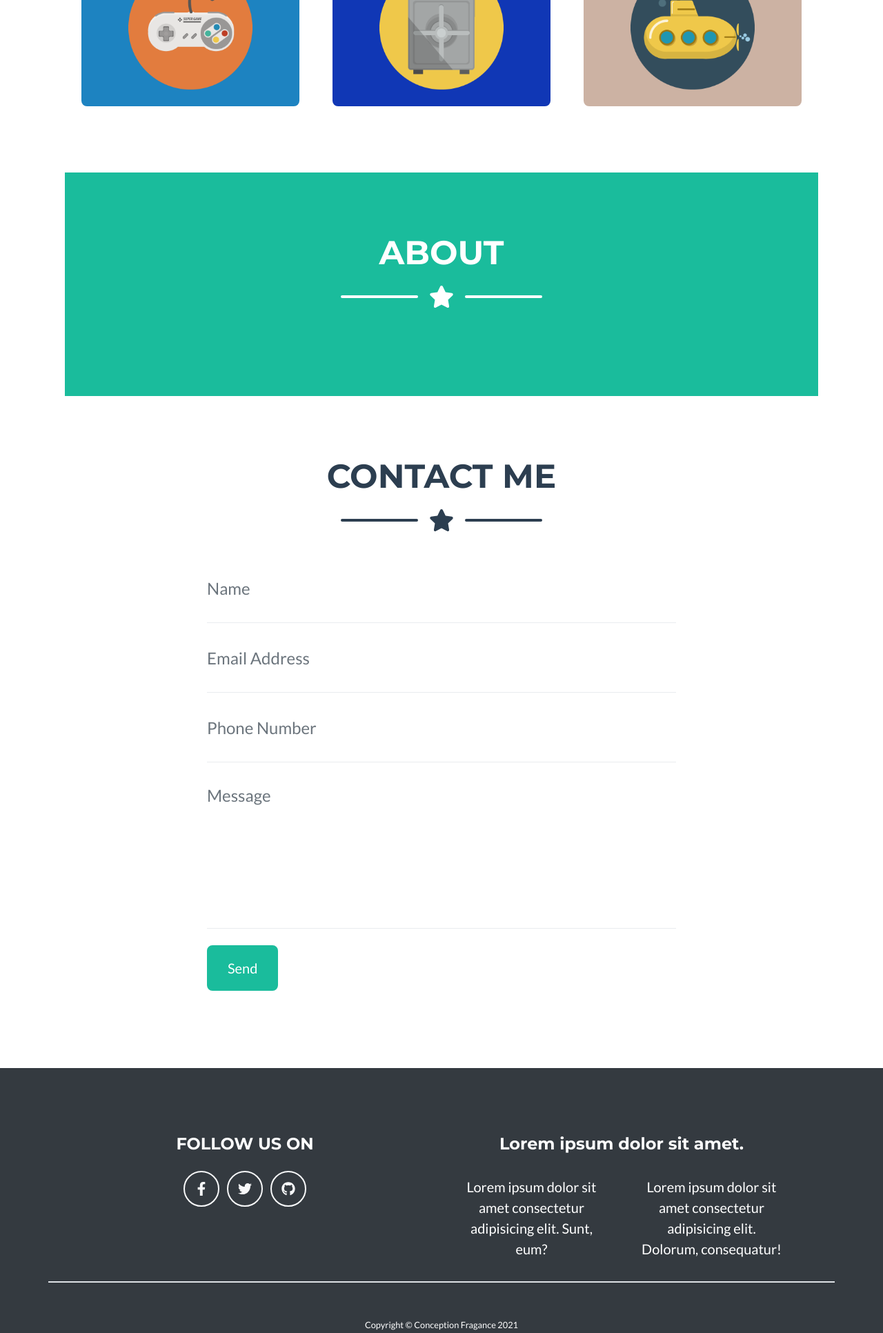
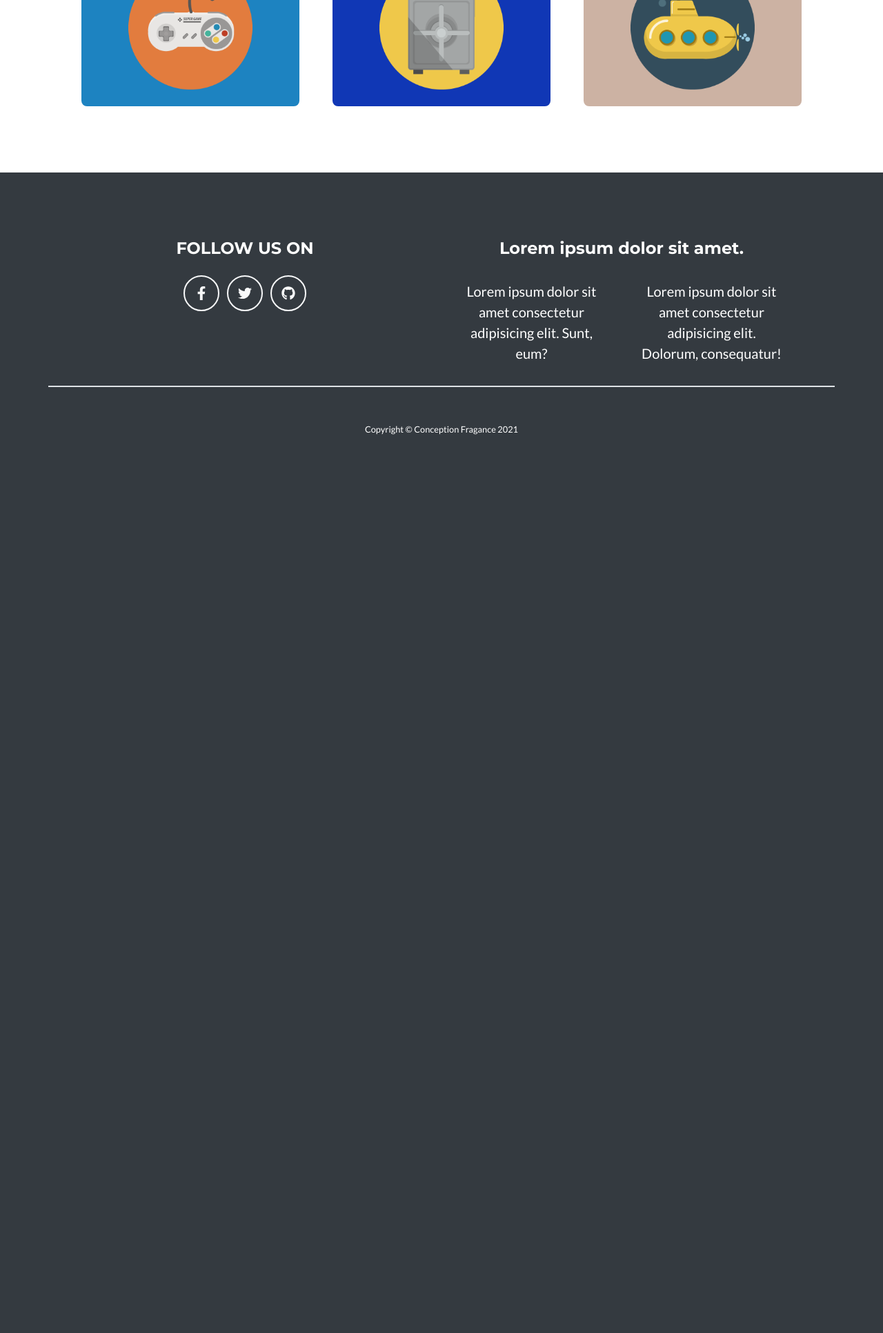
Before and after one commit to mframosg/FraganceStore, a Laravel app: page / in a window 1280 px wide. Shown: the part 1006-2938 px from the top of the page at 69% size. After the commit the page ends 1636 px from the top, so only its background shows below. Run offline with Laravel 8, Linux system fonts and the light colour scheme; some libraries are stand-ins or nearby versions.

Commit message:
about and contact section deleted

```diff
--- a/resources/views/home/index.blade.php
+++ b/resources/views/home/index.blade.php
@@ -81,94 +81,5 @@
     </div>
   </div>
 </section>
-<!-- About Section-->
-<section class="page-section bg-primary text-white mb-0" id="about">
-  <div class="container">
-    <!-- About Section Heading-->
-    <h2 class="page-section-heading text-center text-uppercase text-white">About</h2>
-    <!-- Icon Divider-->
-    <div class="divider-custom divider-light">
-      <div class="divider-custom-line"></div>
-      <div class="divider-custom-icon"><i class="fas fa-star"></i></div>
-      <div class="divider-custom-line"></div>
-    </div>
-</section>
-<!-- Contact Section-->
-<section class="page-section" id="contact">
-  <div class="container">
-    <!-- Contact Section Heading-->
-    <h2 class="page-section-heading text-center text-uppercase text-secondary mb-0">Contact Me</h2>
-    <!-- Icon Divider-->
-    <div class="divider-custom">
-      <div class="divider-custom-line"></div>
-      <div class="divider-custom-icon"><i class="fas fa-star"></i></div>
-      <div class="divider-custom-line"></div>
-    </div>
-    <!-- Contact Section Form-->
-    <div class="row">
-      <div class="col-lg-8 mx-auto">
-        <!-- To configure the contact form email address, go to mail/contact_me.php and update the email address in the PHP file on line 19.-->
-        <form id="contactForm" name="sentMessage" novalidate="novalidate">
-          <div class="control-group">
-            <div class="form-group floating-label-form-group controls mb-0 pb-2">
-              <label>Name</label>
-              <input
-                class="form-control"
-                id="name"
-                type="text"
-                placeholder="Name"
-                required="required"
-                data-validation-required-message="Please enter your name." />
-              <p class="help-block text-danger"></p>
-            </div>
-          </div>
-          <div class="control-group">
-            <div class="form-group floating-label-form-group controls mb-0 pb-2">
-              <label>Email Address</label>
-              <input
-                class="form-control"
-                id="email"
-                type="email"
-                placeholder="Email Address"
-                required="required"
-                data-validation-required-message="Please enter your email address." />
-              <p class="help-block text-danger"></p>
-            </div>
-          </div>
-          <div class="control-group">
-            <div class="form-group floating-label-form-group controls mb-0 pb-2">
-              <label>Phone Number</label>
-              <input
-                class="form-control"
-                id="phone"
-                type="tel"
-                placeholder="Phone Number"
-                required="required"
-                data-validation-required-message="Please enter your phone number." />
-              <p class="help-block text-danger"></p>
-            </div>
-          </div>
-          <div class="control-group">
-            <div class="form-group floating-label-form-group controls mb-0 pb-2">
-              <label>Message</label>
-              <textarea
-                class="form-control"
-                id="message"
-                rows="5"
-                placeholder="Message"
-                required="required"
-                data-validation-required-message="Please enter a message."></textarea>
-              <p class="help-block text-danger"></p>
-            </div>
-          </div>
-          <br />
-          <div id="success"></div>
-          <div class="form-group">
-            <button class="btn btn-primary btn-xl" id="sendMessageButton" type="submit">Send</button>
-          </div>
-        </form>
-      </div>
-    </div>
-  </div>
-</section>
+
 @endsection
```
Also changed, not shown: server.php (deleted, +0 -21 lines).
